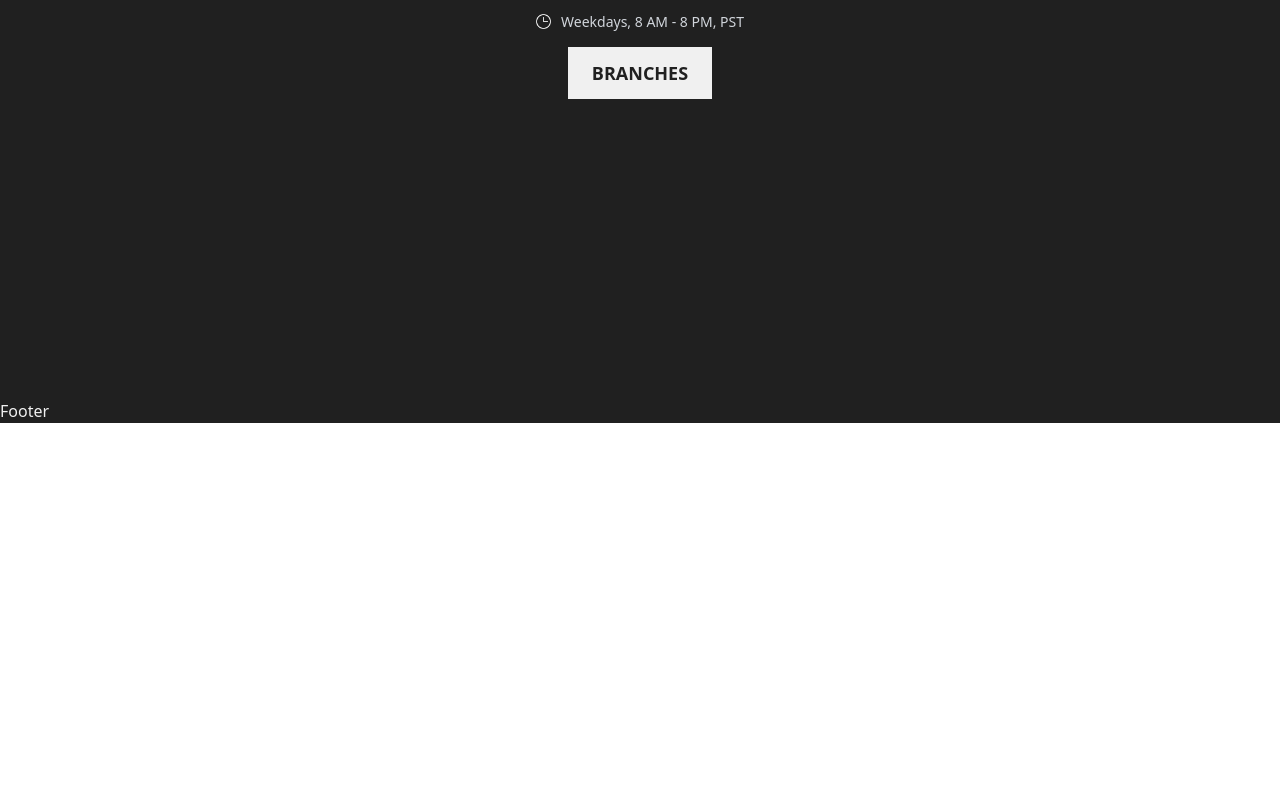
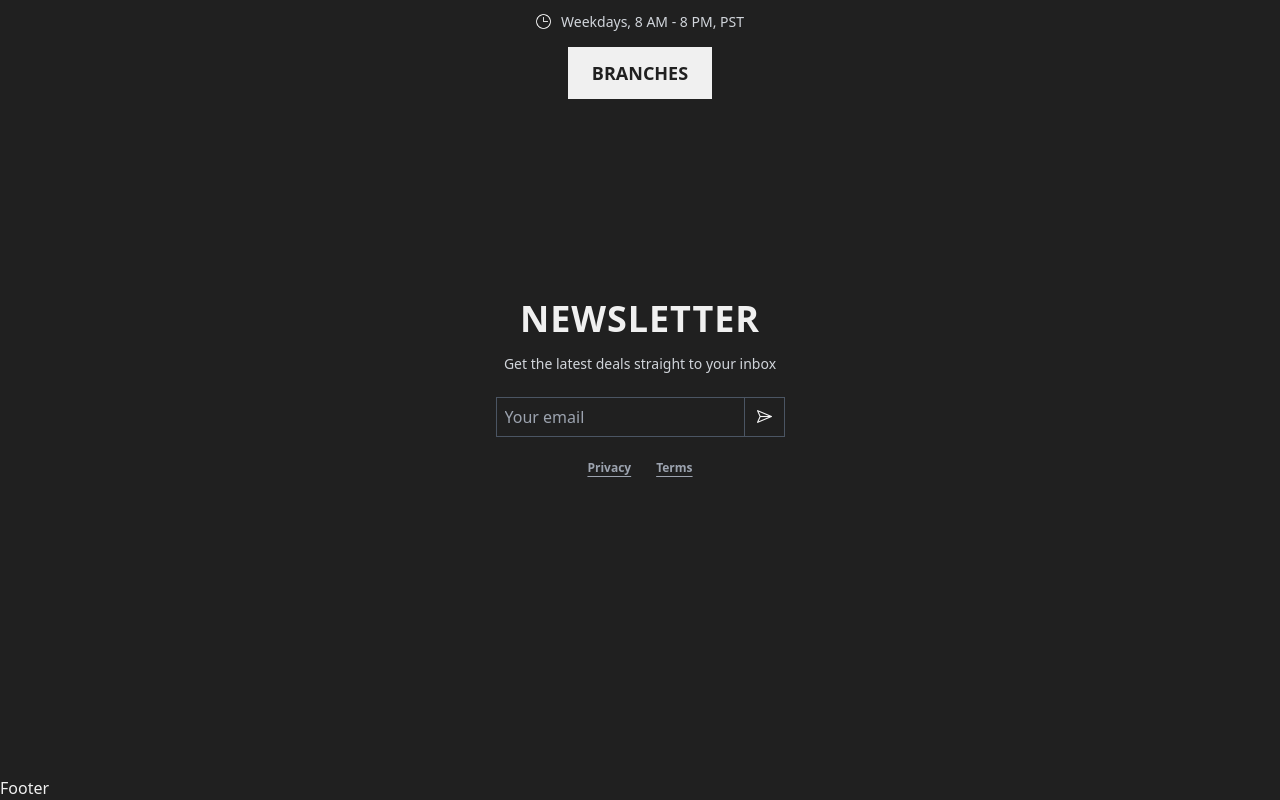
Before and after one commit to nathanelcorpuz/hoodienee, a Next.js app: page / in a window 1280 px wide. Shown: the part 3752-4552 px from the top of the page. Before the commit the page ends 4175 px from the top, so only its background shows below. Built offline with nearby package versions, Linux system fonts and the light colour scheme.

Commit message:
newsletter, reusable LinkText

```diff
--- a/app/_root-layout-components/CommonSections.tsx
+++ b/app/_root-layout-components/CommonSections.tsx
@@ -1,9 +1,11 @@
+import Newsletter from "./Newsletter";
 import VisitUs from "./VisitUs";
 
 export default function CommonSections() {
   return (
     <div className="flex flex-col gap-[200px] py-[300px]">
       <VisitUs />
+      <Newsletter />
     </div>
   );
 }
--- /dev/null
+++ b/app/_root-layout-components/Newsletter.tsx
@@ -0,0 +1,22 @@
+import InputWithIcon from "@/components/inputs/InputWithIcon";
+import HeadingText from "@/components/texts/HeadingText";
+import LinkText from "@/components/texts/LinkText";
+import StandardText from "@/components/texts/StandardText";
+import sendIcon from "@/public/icons/send.png";
+
+export default function Newsletter() {
+  return (
+    <section className="flex flex-col items-center gap-[15px]">
+      <HeadingText>Newsletter</HeadingText>
+      <StandardText>Get the latest deals straight to your inbox</StandardText>
+      <InputWithIcon
+        props={{ placeholder: "Your email", id: "email", type: "email" }}
+        icon={sendIcon}
+      />
+      <div className="flex justify-center gap-[25px]">
+        <LinkText href="/privacy">Privacy</LinkText>
+        <LinkText href="/terms">Terms</LinkText>
+      </div>
+    </section>
+  );
+}
--- /dev/null
+++ b/components/texts/LinkText.tsx
@@ -0,0 +1,88 @@
+import { TextVariant } from "@/lib/types";
+import Link, { LinkProps } from "next/link";
+
+export default function LinkText({
+  children,
+  props,
+  href = "",
+  className,
+  variant = 6,
+}: {
+  children: React.ReactNode;
+  props?: Omit<LinkProps, "href">;
+  href: string;
+  className?: string | undefined;
+  variant?: TextVariant;
+}) {
+  const commonClasses = "underline font-bold text-gray-400";
+
+  if (variant === 1) {
+    return (
+      <Link
+        className={`${commonClasses} text-lg underline-offset-8 ${className}`}
+        href={href}
+        {...props}
+      >
+        {children}
+      </Link>
+    );
+  }
+
+  if (variant === 2) {
+    return (
+      <Link
+        className={`${commonClasses} text-lg underline-offset-4 ${className}`}
+        href={href}
+        {...props}
+      >
+        {children}
+      </Link>
+    );
+  }
+
+  if (variant === 3) {
+    return (
+      <Link
+        className={`${commonClasses} underline-offset-8 ${className}`}
+        href={href}
+        {...props}
+      >
+        {children}
+      </Link>
+    );
+  }
+
+  if (variant === 4) {
+    return (
+      <Link
+        className={`${commonClasses} underline-offset-4 ${className}`}
+        href={href}
+        {...props}
+      >
+        {children}
+      </Link>
+    );
+  }
+
+  if (variant === 5) {
+    return (
+      <Link
+        className={`${commonClasses} text-sm underline-offset-8 ${className}`}
+        href={href}
+        {...props}
+      >
+        {children}
+      </Link>
+    );
+  }
+
+  return (
+    <Link
+      className={`${commonClasses} text-xs underline-offset-4 ${className}`}
+      href={href}
+      {...props}
+    >
+      {children}
+    </Link>
+  );
+}
```
Also changed, not shown: public/icons/send-dark.png (added), public/icons/send.png (added).
